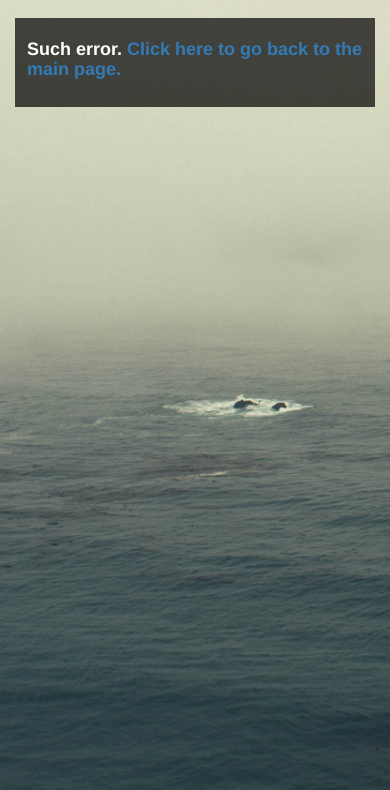
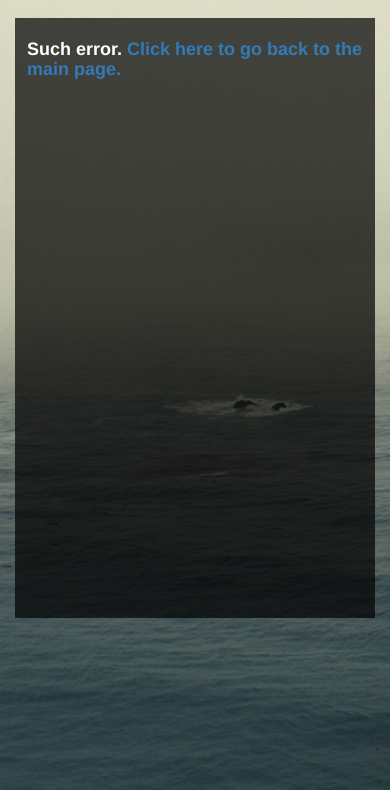
Before and after one commit to vankhoawin/vanWebsiteNode, a website: page public/index.html in a window 390 px wide. Shown: the part 54-844 px from the top of the page. Drawn offline with nearby package versions, Linux system fonts and the light colour scheme; some packages are replaced by stand-ins of ours.

Commit message:
mobile pad

```diff
--- a/public/css/style.css
+++ b/public/css/style.css
@@ -77,6 +77,10 @@ body {
 @media (max-width: 767px) {
   .navbar-default{
     background-color: rgba(255,255,255,0.8);
+  }
+
+  .main-content {
+    height: 600px;
   }
 }
 
```
